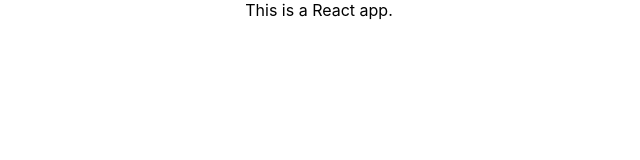
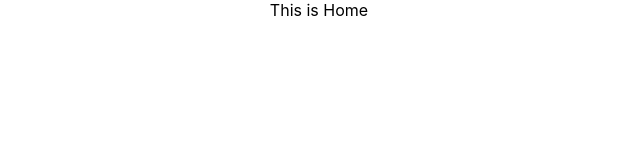
Before and after one commit to Rahulsingh1939/blogWebsiteUsingReact, a React (Create React App) app: page / in a window 1280 px wide. Shown: the top 160 px of the page, without its empty margins (321-961 px from the left). Built offline with nearby package versions, Linux system fonts and the light colour scheme.

Commit message:
Added RouterProvider

```diff
--- a/src/App.js
+++ b/src/App.js
@@ -17,7 +17,7 @@ const router = createBrowserRouter([
 function App() {
   return (
     <div className="App">
-      This is a React app.
+      <RouterProvider router={router} />
     </div>
   );
 }
```
